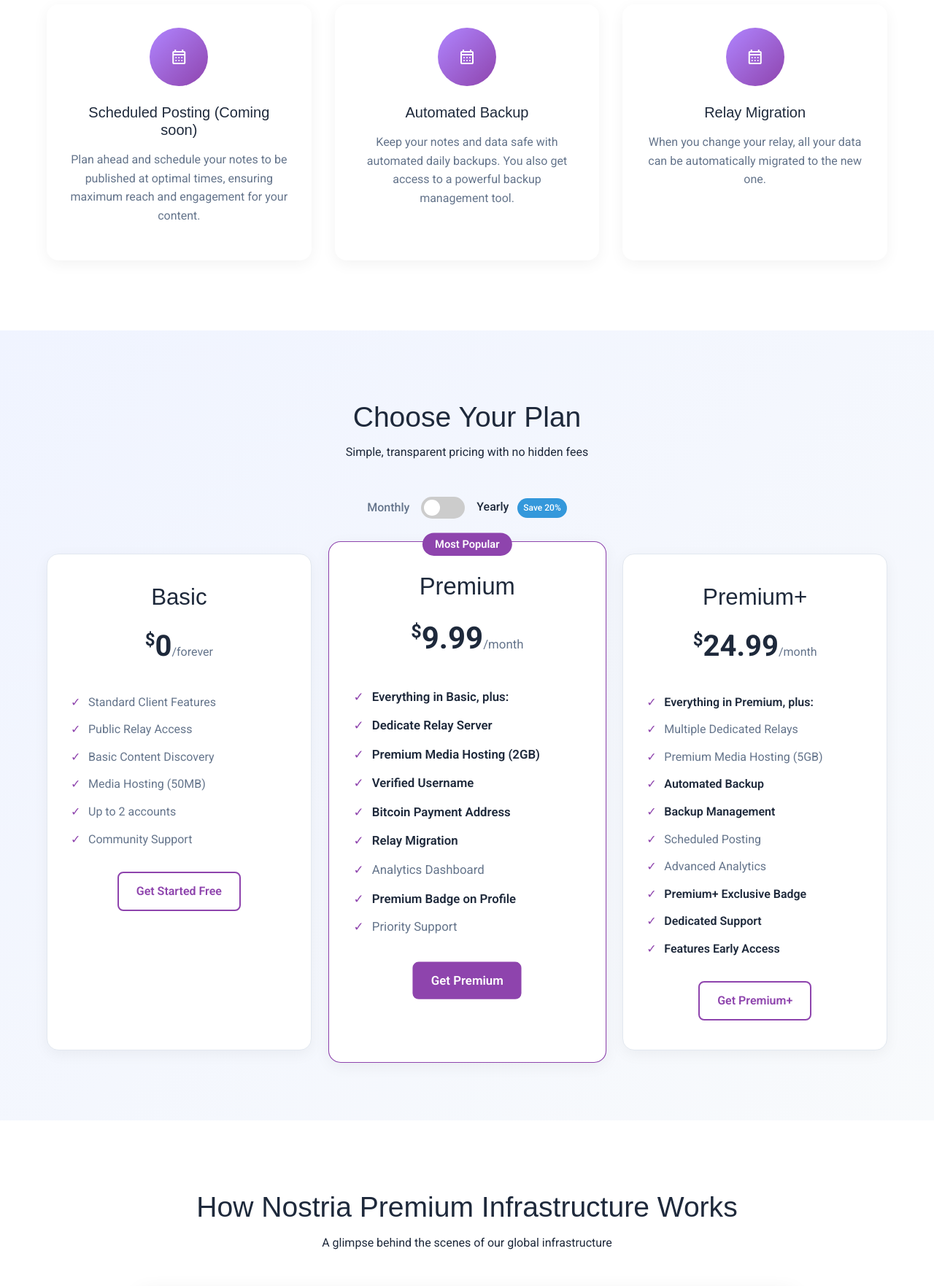
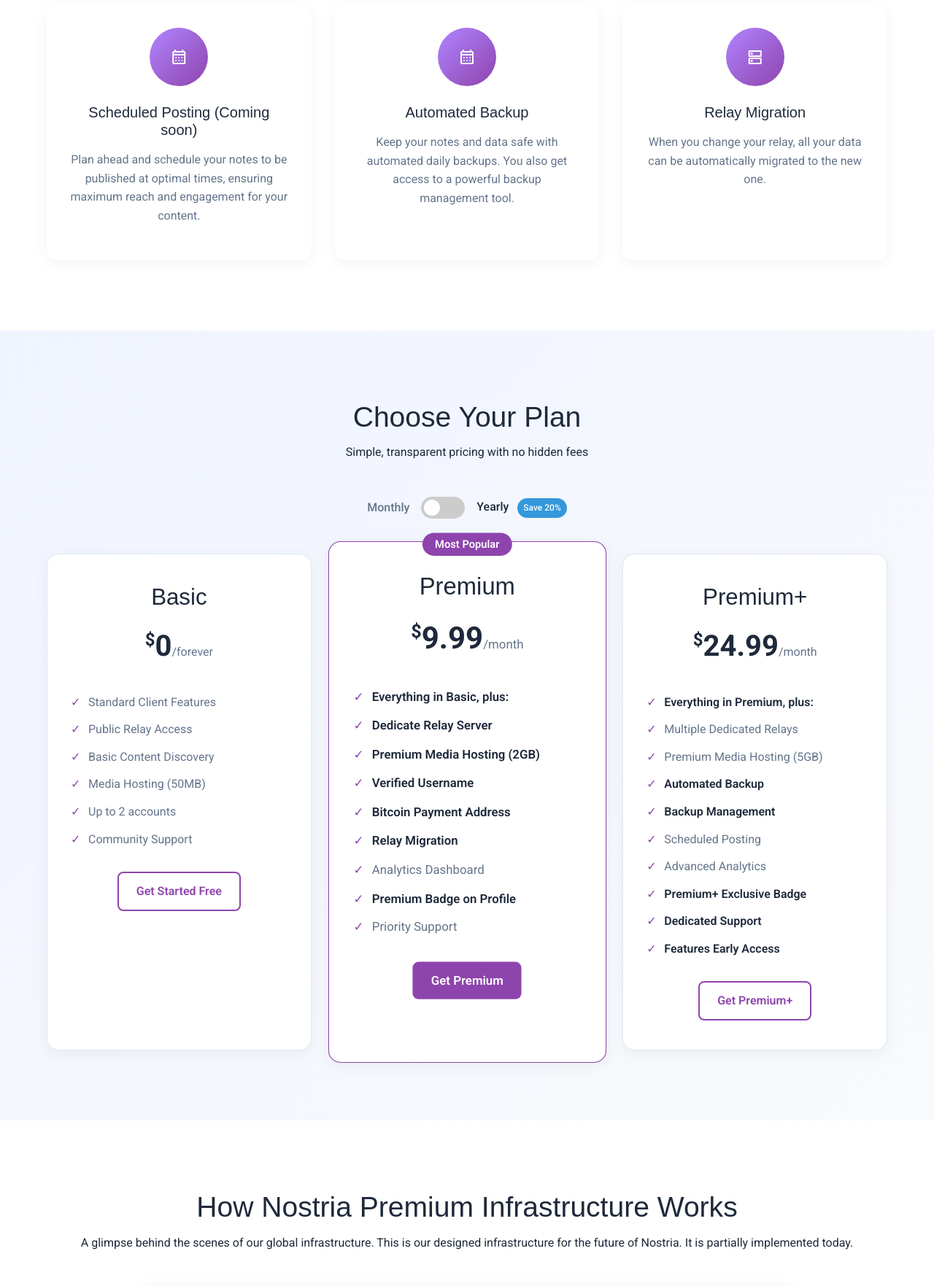
Before and after one commit to nostria-app/nostria-website, an Angular app: page /premium in a window 1280 px wide. Shown: the part 1581-3344 px from the top of the page at 73% size. Built offline with nearby package versions, Linux system fonts and the light colour scheme; grey boxes are pictures that could not be loaded; a web font is replaced by a local one.

Commit message:
Add infrastructure diagram

```diff
--- a/src/app/pages/premium/premium.component.html
+++ b/src/app/pages/premium/premium.component.html
@@ -113,7 +113,7 @@
 
       <div class="benefit-card">
         <div class="benefit-icon">
-          <span class="material-symbols-outlined">calendar_month</span>
+          <span class="material-symbols-outlined">dns</span>
         </div>
         <h3>Relay Migration</h3>
         <p>
@@ -232,11 +232,15 @@
   <div class="container">
     <div class="section-header">
       <h2>How Nostria Premium Infrastructure Works</h2>
-      <p class="section-subheading">A glimpse behind the scenes of our global infrastructure</p>
+      <p class="section-subheading">A glimpse behind the scenes of our global infrastructure. This is our
+        designed infrastructure for the future of Nostria. It is partially implemented today.
+
+
+      </p>
     </div>
 
     <div class="infrastructure-diagram">
-      <img src="assets/premium/infrastructure-diagram.png" alt="Nostria Infrastructure Diagram" class="diagram-image" />
+      <img src="assets/diagrams/nostria-infrastructure.svg" alt="Nostria Infrastructure Diagram" class="diagram-image" />
     </div>
 
     <div class="infrastructure-features">
@@ -248,7 +252,8 @@
           <h3>Global Distribution</h3>
           <p>
             Our infrastructure is distributed across data centers worldwide, ensuring
-            low-latency connections and high availability no matter where you are.
+            low-latency connections and high availability no matter where you are. In the future we will migrate
+            users to the closest data center, giving each user the best possible experience.
           </p>
         </div>
       </div>
```
Also changed, not shown: public/assets/diagrams/nostria-infrastructure.png (added), public/assets/diagrams/nostria-infrastructure.svg (added).
